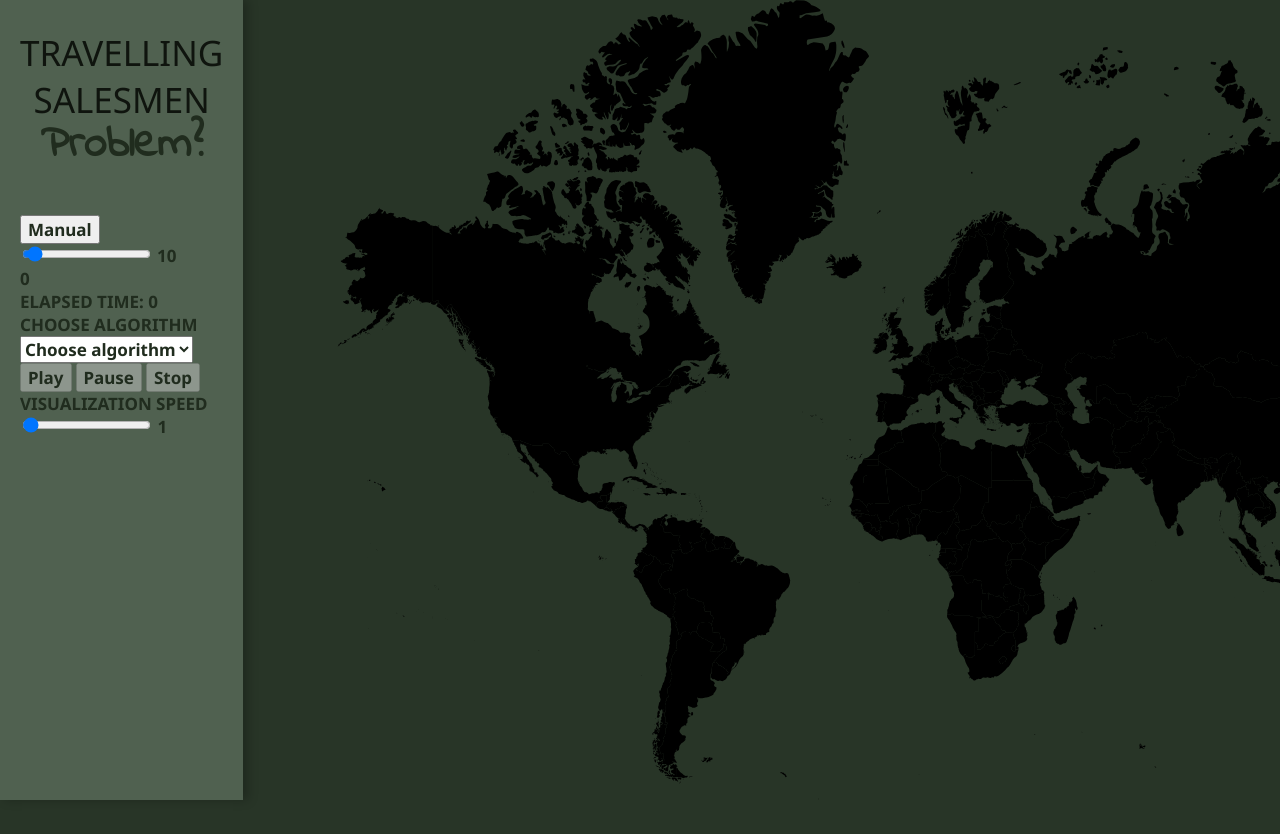
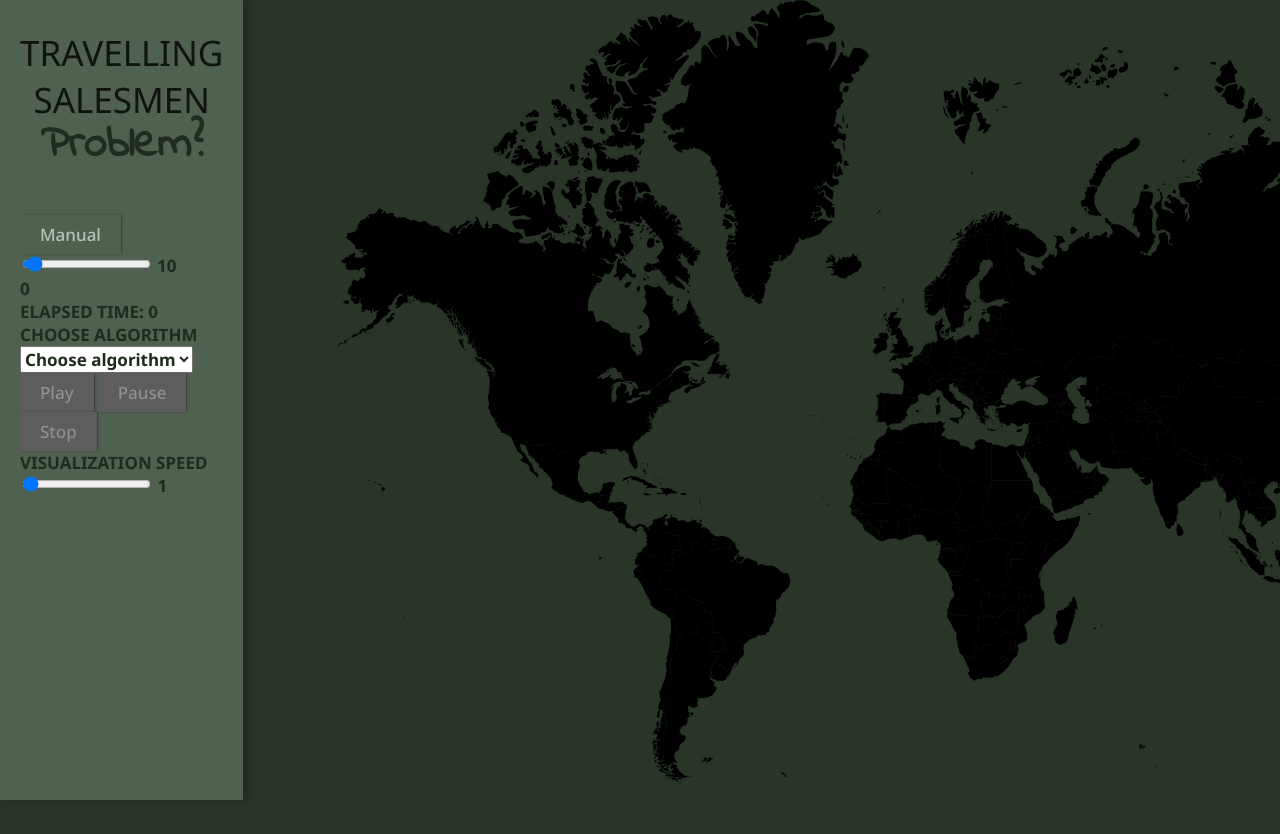
Before and after one commit to JuliaMaxx/travelling-saleseman-problem, a Flask app: page / in a window 1280 px wide; the page is wider, and only the part inside the window is pictured. Run offline with Flask 3, Linux system fonts and the light colour scheme; some libraries are stand-ins or nearby versions.

Commit message:
style: buttons

```diff
--- a/static/styles.css
+++ b/static/styles.css
@@ -33,6 +33,27 @@ p, div, button, input, label, select, option, span {
     font-size: 17px;
 }
 
+/* BUTTON */
+button {
+    background-color: rgb(80, 97, 80);
+    border: none;
+    color: rgb(180, 199, 183);
+    font-weight: 500;
+    border-radius: 1px;
+    padding: 8px 20px;
+    box-shadow: 1px 0px 2px rgba(0, 0, 0, 0.351);
+    transition: all 0.1s ease-in-out;
+}
+button:hover {
+    /* box-shadow: inset 2px 1px 2px rgba(0, 0, 0, 0.351); */
+    transform: scale(0.9);
+}
+button:disabled{
+    background-color: #5d5d5d;
+    color: #909090;
+    cursor: not-allowed;
+    pointer-events: none;
+}
 
 /* NAVIGATION */
 nav {
--- a/templates/index.html
+++ b/templates/index.html
@@ -114,5 +114,6 @@
             <div id="canvas"></div>
         </div>
     </main>
+
 </body>
 </html>
```
